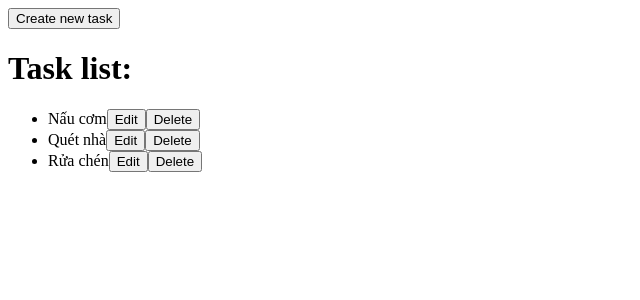
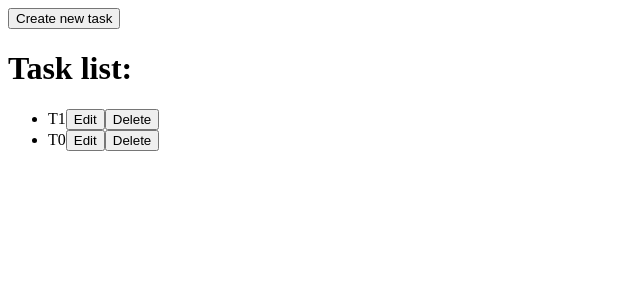
Before and after one commit to TAnhpika/f8-zoom-day40, a React (Vite) app: page / in a window 1280 px wide. Shown: the top 300 px of the page, without its empty margins (0-640 px from the left). Built offline with nearby package versions, Linux system fonts and the light colour scheme; data requests are answered from the project's data file.

Commit message:
Delete task

```diff
--- a/db.json
+++ b/db.json
@@ -1,16 +1,12 @@
 {
   "tasks": [
     {
-      "title": "Nấu cơm",
-      "id": "1"
+      "title": "T1",
+      "id": "xqoqKIm0olM"
     },
     {
-      "title": "Quét nhà",
-      "id": "2"
-    },
-    {
-      "title": "Rửa chén",
-      "id": "3"
+      "title": "T0",
+      "id": "JpDSRstTmxM"
     }
   ],
   "$schema": "./node_modules/json-server/schema.json"
--- a/src/pages/EditTask/index.jsx
+++ b/src/pages/EditTask/index.jsx
@@ -66,7 +66,7 @@ export default function EditTask() {
 
     return (
         <div>
-            <h1>EditTask: {id}</h1>
+            <h2 >EditTask with id: {id}</h2>
 
             <TaskForm
                 initValues={{ title: task.title }}
@@ -76,6 +76,7 @@ export default function EditTask() {
                     label={"Title: "}
                     name={"title"}
                     required
+                    autoFocus
                     disabled={isSubmitting}
                 />
                 <button type="submit" disabled={isSubmitting}>
--- a/src/pages/NewTask/index.jsx
+++ b/src/pages/NewTask/index.jsx
@@ -48,6 +48,7 @@ export default function NewTask() {
                     label={"Title: "}
                     name={"title"}
                     required
+                    autoFocus
                     disabled={isSubmitting}
                 />
                 <button type="submit" disabled={isSubmitting}>
--- a/src/pages/TaskList/index.jsx
+++ b/src/pages/TaskList/index.jsx
@@ -37,10 +37,19 @@ export default function TaskList() {
         })();
     }, [dispatch]);
 
-    const handleDelete = () => {
-        dispatch({
-            type: "task/del",
-        });
+    const handleDelete = async (id) => {
+        if (!confirm("Delete this task?")) return;
+
+        try {
+            await http.del(`/tasks/${id}`);
+
+            dispatch({
+                type: "task/delete-task",
+                payload: id,
+            });
+        } catch (error) {
+            console.error(error.message);
+        }
     };
 
     return (
@@ -51,7 +60,7 @@ export default function TaskList() {
             <h1>Task list:</h1>
             {loading ? (
                 <div>Loading...</div>
-            ) : (tasks?.length ? (
+            ) : tasks?.length ? (
                 <ul>
                     {tasks.map((task) => (
                         <li key={task.id}>
@@ -63,11 +72,15 @@ export default function TaskList() {
                             >
                                 Edit
                             </button>
-                            <button onClick={handleDelete}>Delete</button>
+                            <button onClick={() => handleDelete(task.id)}>
+                                Delete
+                            </button>
                         </li>
                     ))}
                 </ul>
-            ) : <div>Chưa có task nào</div>)}
+            ) : (
+                <div>Chưa có task nào</div>
+            )}
         </div>
     );
 }
--- a/src/store/task/reducer.js
+++ b/src/store/task/reducer.js
@@ -25,7 +25,11 @@ const reducer = (state = initState, action) => {
         case UPDATE_TASK:
             return { ...state, tasks: action.payload, loading: false };
         case DELETE_TASK:
-            return { ...state, tasks: action.payload, loading: false };
+            return {
+                ...state,
+                tasks: state.tasks.filter((task) => task.id !== action.payload),
+                loading: false,
+            };
         case SET_LOADING:
             return { ...state, loading: action.payload };
         default:
--- a/src/utils/http.js
+++ b/src/utils/http.js
@@ -32,7 +32,7 @@ const patch = async (path, data, config) => {
 };
 
 const del = async (path, config) => {
-    return await _send("del", path, config);
+    return await _send("delete", path, null, config);
 };
 
 const http = { get, post, put, patch, del };
```
